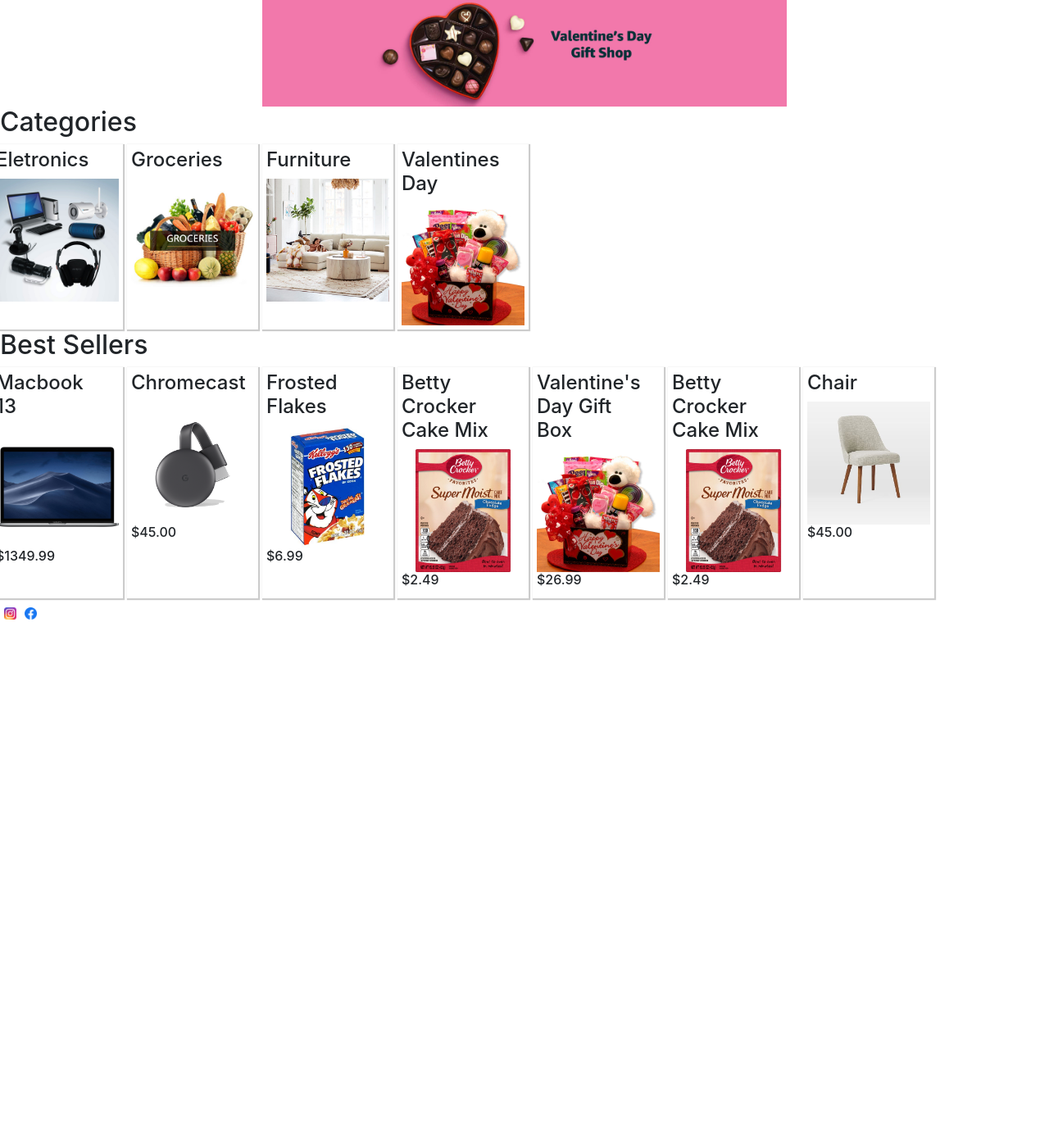
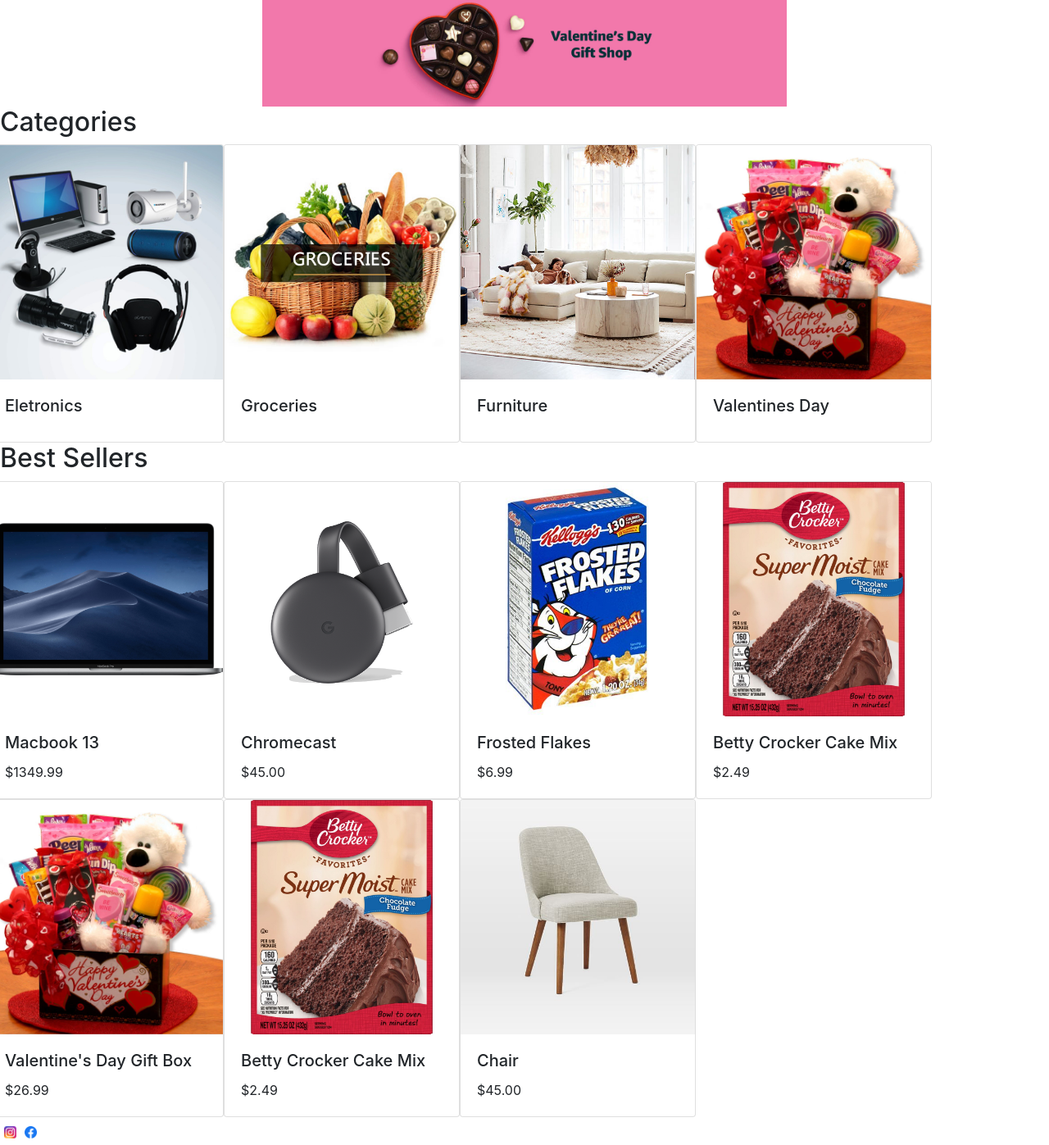
Before and after one commit to ryniere/web322Assignment, a Node server app: page / in a window 1280 px wide. Shown: the part 90-1487 px from the top of the page at 82% size. Before the commit the page ends 854 px from the top, so only its background shows below. Run offline with Node 20, Linux system fonts and the light colour scheme; some libraries are stand-ins or nearby versions.

Commit message:
installing mongoose

```diff
--- a/package.json
+++ b/package.json
@@ -20,6 +20,7 @@
   "dependencies": {
     "@sendgrid/mail": "^6.5.3",
     "express": "^4.17.1",
-    "express-handlebars": "^3.1.0"
+    "express-handlebars": "^3.1.0",
+    "mongoose": "^5.9.9"
   }
 }
--- a/views/home.handlebars
+++ b/views/home.handlebars
@@ -8,12 +8,12 @@
   <h2>Categories</h2>
   <div class="row">
     {{#each categories}}
-    <div class="column" onclick="location.href='/productsList?category={{this.title}}'">
-      <h4>{{this.title}}</h4>
-      <div>
-        <img src={{this.image}} height="150" width="150">
-      </div>
-    </div>
+    <div class="card" style="width: 18rem;" onclick="location.href='/productsList?category={{this.title}}'">
+  <img src={{this.image}} class="card-img-top" alt="...">
+  <div class="card-body">
+    <h5 class="card-title">{{this.title}}</h5>
+  </div>
+</div>
     {{/each}}
   </div>
 </section>
@@ -22,13 +22,13 @@
   <h2>Best Sellers</h2>
   <div class="row">
     {{#each bestSellerProducts}}
-    <div class="column">
-      <h4>{{this.title}}</h4>
-      <div>
-        <img src={{this.image}} height="150" width="150">
-      </div>
-      <h6>${{this.price}}</h6>
-    </div>
+    <div class="card" style="width: 18rem;">
+  <img src={{this.image}} class="card-img-top" alt="...">
+  <div class="card-body">
+    <h5 class="card-title">{{this.title}}</h5>
+    <p class="card-text">${{this.price}}</p>
+  </div>
+</div>
     {{/each}}
   </div>
 </section>
```
Also changed, not shown: 1 other file.
